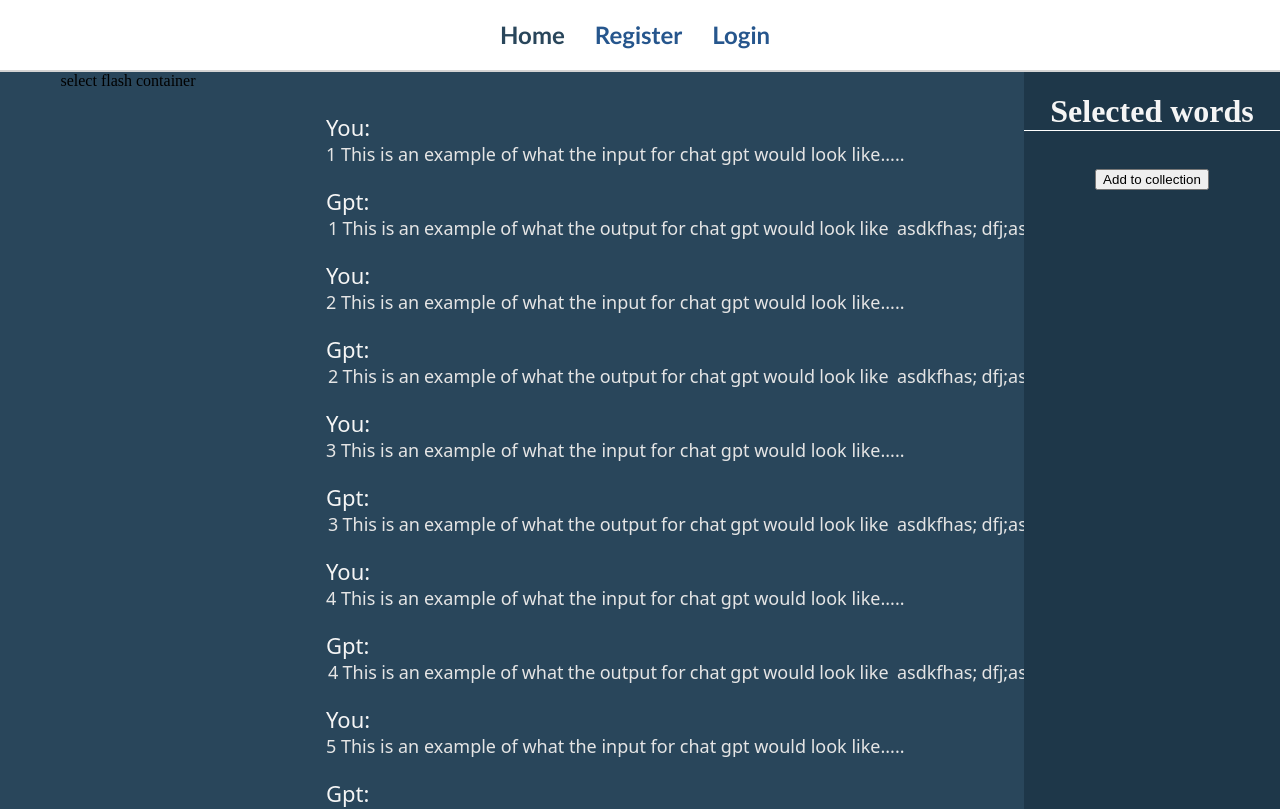
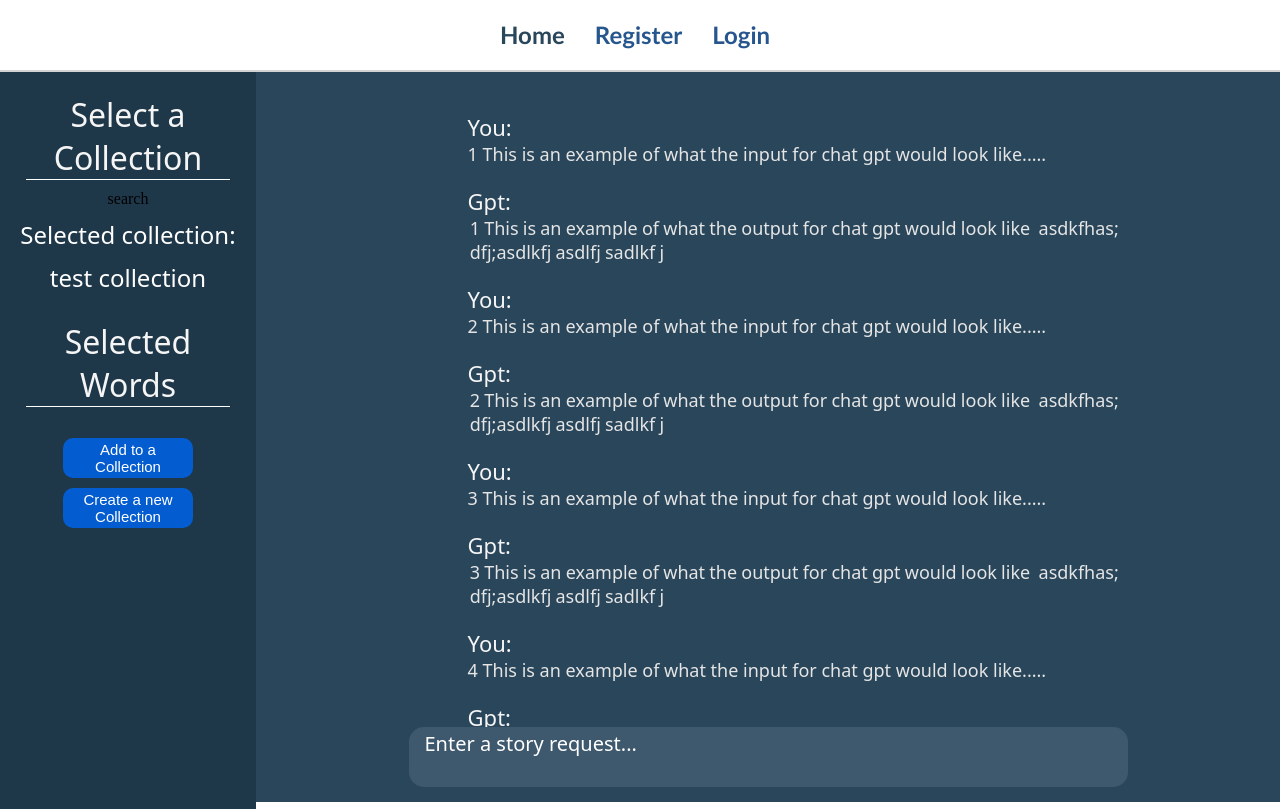
Before and after one commit to coltonwalkerCS/LearnSpanish-Frontend, a React (Create React App) app: page /gpt-response in a window 1280 px wide. Shown: the top 809 px of the page. Built offline with nearby package versions, Linux system fonts and the light colour scheme.

Commit message:
UI/UX changes to story time page

```diff
--- a/src/Pages/StoryTimePage.js
+++ b/src/Pages/StoryTimePage.js
@@ -22,25 +22,56 @@ function StoryTimePage() {
 
   // Handle selecting words
 
-  const text = "This is a sample text with several words to click.";
-
   const [selectedWords, setSelectedWords] = useState([]);
 
   const handleClickWord = (word) => {
+    if (!selectedWords.includes(word)) {
       setSelectedWords([...selectedWords, word]);
+    }
   };
+
+  const [selectedCollection, setSelectedCollection] =
+    useState("test collection");
 
   return (
     <>
       <div className="story-time-full-page">
         <div className="story-time-container">
-          <div className="gpt-select-flashcards-container">
-            select flash container
+          <div className="gpt-selection-container-words-container">
+            <div className="gpt-select-collection-container">
+              <div className="select-collection-container-header">
+                <h1>Select a Collection</h1>
+              </div>
+              <div>search</div>
+              <div className="selected-collection-card">
+                <h2>Selected collection: </h2>
+                <h2>{selectedCollection}</h2>
+              </div>
+            </div>
+            <div className="gpt-selected-words-container">
+              <div className="selected-words-header">
+                <h1>Selected Words</h1>
+              </div>
+              <div className="selected-words-list-card">
+                <ul>
+                  {selectedWords.map((word, index) => (
+                    <li className="selected-words-li" key={index}>
+                      {word}
+                    </li>
+                  ))}
+                </ul>
+              </div>
+              <div className="selected-words-add-button-card">
+                <button>Add to a Collection</button>
+                <button>Create a new Collection</button>
+              </div>
+            </div>
           </div>
           <div className="gpt-text-response-container">
             <div className="gpt-text-output-card">
+              <div className="text-output-card">
                 {IOGPTRequest.inputs.map((input, index) => (
-                <div className="input-output-response-card">
+                  <div className="input-output-response-card" key={index}>
                     <div className="input-response-item">
                       <h2 className="identifier-for-text">You: </h2>
                       <h2 className="item-text">{input}</h2>
@@ -54,7 +85,6 @@ function StoryTimePage() {
                             <span
                               key={index}
                               onClick={() => handleClickWord(word)}
-                            style={{ margin: "0 2.1px" }}
                             >
                               {word}
                             </span>
@@ -64,25 +94,9 @@ function StoryTimePage() {
                   </div>
                 ))}
               </div>
+            </div>
             <div className="gpt-text-input-card">
-              <textarea placeholder="Enter a request... "></textarea>
-            </div>
-          </div>
-          <div className="gpt-selected-words-container">
-            <div className="selected-words-header">
-              <h1>Selected words</h1>
-            </div>
-            <div>
-              <ul>
-                {selectedWords.map((word, index) => (
-                  <li className="selected-words-li" key={index}>
-                    {word}
-                  </li>
-                ))}
-              </ul>
-            </div>
-            <div>
-              <button>Add to collection</button>
+              <textarea placeholder="Enter a story request... "></textarea>
             </div>
           </div>
         </div>
--- a/src/index.css
+++ b/src/index.css
@@ -487,6 +487,7 @@ body {
   position: relative;
   align-items: center;
   padding-right: 10px;
+  padding-left: 10px;
 }
 
 .searchbar-card {
@@ -1368,7 +1369,7 @@ body {
 
 .story-time-full-page {
   width: 100%;
-  min-height: calc(100vh - 70px);
+  max-height: calc(100vh - 70px);
   height: 100%;
   background: #29465B;
 }
@@ -1381,30 +1382,40 @@ body {
 
 .gpt-select-flashcards-container {
   width: 20%;
-  min-height: calc(100vh - 70px);
+  height: 100%;
 }
 
 .gpt-text-response-container {
-  padding-top: 40px;
-  width: 60%;
+  max-height: calc(100vh - 110px);
+  height: 100%;
+  margin-top: 40px;
+  width: 80%;
   display: flex;
   flex-direction: column;
   justify-content: end;
 }
 
 .gpt-text-output-card {
-  height: 90%;
-  max-height: 830px;
+  height: 80%;
   padding-left: 40px;
   padding-right: 40px;
-  overflow-y: auto;
+
+  display: flex;
+  justify-content: center;
+
+  overflow-y: scroll;
   scrollbar-color: #e5e5e5 #29465B;
   scrollbar-width: thin;
 }
 
+.text-output-card {
+  width: 70%;
+  display: flex;
+  flex-direction: column;
+}
+
 .input-output-response-card {
   width: 100%;
-  /* background: silver; */
 }
 
 .input-response-item {
@@ -1412,7 +1423,7 @@ body {
   margin-bottom: 20px;
 }
 
-.output-response-item{
+.output-response-item {
   width: 100%;
   margin-bottom: 20px;
 }
@@ -1427,6 +1438,7 @@ body {
   font-family: system-ui, -apple-system, BlinkMacSystemFont, 'Segoe UI', Roboto, Oxygen, Ubuntu, Cantarell, 'Open Sans', 'Helvetica Neue', sans-serif;
   font-weight: 400;
 }
+
 .item-text {
   margin: 0;
   text-align: start;
@@ -1436,7 +1448,15 @@ body {
   font-size: 18px;
   font-family: system-ui, -apple-system, BlinkMacSystemFont, 'Segoe UI', Roboto, Oxygen, Ubuntu, Cantarell, 'Open Sans', 'Helvetica Neue', sans-serif;
   font-weight: 400;
-}
+  /* max-width: 700px; */
+  width: 100%;
+}
+
+.item-text span{
+  display: inline-block;
+  margin: 0 2.1px;
+}
+
 .gpt-text-input-card {
   display: flex;
   align-items: start;
@@ -1463,20 +1483,135 @@ body {
   color: white;
 }
 
-.gpt-selected-words-container {
+.gpt-selection-container-words-container {
   width: 20%;
   min-height: calc(100vh - 70px);
+  height: 100%;
+  display: flex;
+  flex-direction: column;
+  background: #1e3749;
+}
+
+.gpt-select-collection-container {
+  width: 100%;
+}
+
+.select-collection-container-header {
+  width: 80%;
+  padding-left: 10%;
+  padding-right: 10%;
+  display: flex;
+  justify-content: center;
+  align-items: center;
+}
+
+.gpt-select-collection-container h1 {
+  width: 100%;
+  font-size: 32px;
+  font-family: system-ui, -apple-system, BlinkMacSystemFont, 'Segoe UI', Roboto, Oxygen, Ubuntu, Cantarell, 'Open Sans', 'Helvetica Neue', sans-serif;
+  font-weight: 400;
+  color: #f5f5f5;
+  margin-bottom: 10px;
+  border-bottom: 1px solid white;
+}
+
+.selected-collection-card {
+  width: 100%;
+  /* background: silver; */
+  height: 80px;
+}
+
+.selected-collection-card h2{
+  color: white;
+  font-family: system-ui, -apple-system, BlinkMacSystemFont, 'Segoe UI', Roboto, Oxygen, Ubuntu, Cantarell, 'Open Sans', 'Helvetica Neue', sans-serif;
+  font-weight: 500;
+  margin-top: 10px;
+  margin-bottom: 10px;
+}
+
+.gpt-selected-words-container {
+  width: 100%;
+  min-height: calc(100vh - 70px);
+  height: 100%;
   display: flex;
   flex-direction: column;
   background: #1e3749;;
 }
 
+.selected-words-header {
+  width: 80%;
+  padding-left: 10%;
+  padding-right: 10%;
+  display: flex;
+  justify-content: center;
+  align-items: center;
+}
+
 .selected-words-header h1{
+  width: 100%;
+  font-size: 32px;
+  font-family: system-ui, -apple-system, BlinkMacSystemFont, 'Segoe UI', Roboto, Oxygen, Ubuntu, Cantarell, 'Open Sans', 'Helvetica Neue', sans-serif;
+  font-weight: 400;
   color: #f5f5f5;
+  margin-bottom: 10px;
   border-bottom: 1px solid white;
 }
+
+.selected-words-list-card {
+  max-height: calc(100vh - 222px);
+  height: 100%;
+  width: 70%;
+  padding-left: 15%;
+  padding-right: 15%;
+  text-align: start;
+
+  overflow-y: auto;
+}
+
+.selected-words-list-card ul{
+  margin-top: 0;
+}
+
+.selected-words-list-card li{
+  font-size: 18px;
+  font-family: system-ui, -apple-system, BlinkMacSystemFont, 'Segoe UI', Roboto, Oxygen, Ubuntu, Cantarell, 'Open Sans', 'Helvetica Neue', sans-serif;
+  font-weight: 400;
+  color: #f5f5f5;
+}
+
+
+@media(max-width: 1322px) {
+  .selected-words-list-card {
+    max-height: calc(100vh - 248px);
+  }
+}
+
 
 .selected-words-li {
   font-size: 20px;
   color: #f5f5f5;
 }
+
+.selected-words-add-button-card {
+  height: 10%;
+  min-height: 100px;
+  display: flex;
+  flex-direction: column;
+  gap: 10px;
+  align-items: center;
+  justify-content: center;
+}
+
+.selected-words-add-button-card button{
+  background: #045cd1;
+  border: 0px;
+  width: 130px;
+  height: 40px;
+  border-radius: 10px;
+  color: white;
+  font-size: 15px;
+}
+
+.selected-words-add-button-card button:hover{
+  background: #0349ae;
+}
```
Lines whose indentation alone changed are shown as unchanged.
